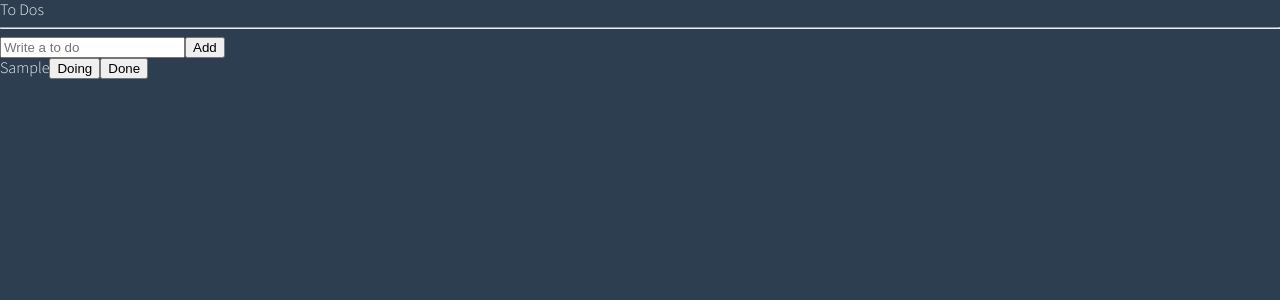
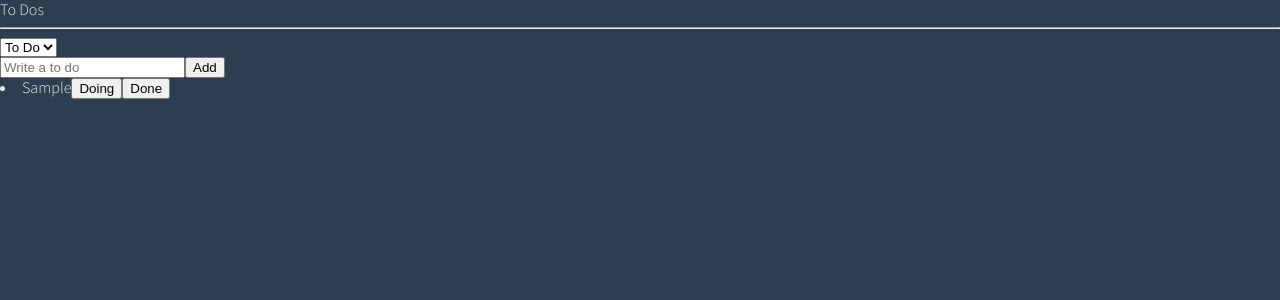
Before and after one commit to kkb4363/React-Netflix, a React (Create React App) app: page / in a window 1280 px wide. Both pictures are taken after typing "Sample" into the empty fields and a click on the button "Add". Shown: the top 300 px of the page. Built offline with nearby package versions, Linux system fonts and the light colour scheme.

Commit message:
#5.15~#5.18

```diff
--- a/src/components/CreateToDo.tsx
+++ b/src/components/CreateToDo.tsx
@@ -1,18 +1,19 @@
 import {useForm} from 'react-hook-form';
-import { useSetRecoilState } from 'recoil';
-import { toDoState } from './atoms';
+import { useRecoilValue, useSetRecoilState } from 'recoil';
+import { categoryState, toDoState } from './atoms';
 
 interface IForm{
     toDo:string;
 }
 
 function CreateToDo(){
-    const setToDos = useSetRecoilState(toDoState)
+    const setToDos = useSetRecoilState(toDoState);
+    const category = useRecoilValue(categoryState);
     const {register , handleSubmit, setValue} = useForm<IForm>();
     const handleValid = ({toDo}:IForm) => {
-        setToDos(prev => [{text:toDo , id:Date.now(), category:"TO_DO"}, ...prev])
+        setToDos(prev => [{text:toDo , id:Date.now(), category}, ...prev])
         setValue('toDo',"");
-     }
+}
     return (
         <form onSubmit={handleSubmit(handleValid)} >
         <input {...register('toDo',
@@ -20,7 +21,7 @@
             required:'please write a To Do',
         })} placeholder="Write a to do"/>
         <button>Add</button>
-      </form>
+    </form>
     )
 }
 
--- a/src/components/ToDo.tsx
+++ b/src/components/ToDo.tsx
@@ -1,6 +1,6 @@
 import React from "react";
 import { useSetRecoilState } from "recoil";
-import { IToDo, toDoState } from "./atoms";
+import { Categories, IToDo, toDoState } from "./atoms";
 
 function ToDo({text, category,id}:IToDo){
     const setToDos = useSetRecoilState(toDoState);
@@ -10,19 +10,19 @@
         } = event;
         setToDos(oldToDos => {
             const targetIndex = oldToDos.findIndex(toDo => toDo.id === id )
-            const oldToDo = oldToDos[targetIndex];
-            const newToDo = {text, id, category:name};
-            console.log(oldToDo,newToDo);
-            return oldToDos;
+            const newToDo = {text, id, category:name as any};
+            return [...oldToDos.slice(0,targetIndex),
+                    newToDo,
+                    ...oldToDos.slice(targetIndex+1)];
         })
     }
 
     return (
         <li>
             <span>{text}</span>
-            {category !== 'DOING' && <button name="DOING" onClick={onClick}>Doing</button>}
-            {category !== 'TO_DO' &&<button name="TO_DO" onClick={onClick}>To Do</button>}
-            {category !== 'DONE' &&<button name="DONE" onClick={onClick}>Done</button> }
+            {category !== Categories.DOING && <button name={Categories.DOING} onClick={onClick}>Doing</button>}
+            {category !== Categories.TO_DO &&<button name={Categories.TO_DO} onClick={onClick}>To Do</button>}
+            {category !== Categories.DONE &&<button name={Categories.DONE} onClick={onClick}>Done</button> }
         </li>
     )
 }
--- a/src/components/ToDoList.tsx
+++ b/src/components/ToDoList.tsx
@@ -1,22 +1,28 @@
-import { useRecoilValue } from "recoil";
-import { toDoState } from "./atoms";
+import React from "react";
+import { useRecoilState, useRecoilValue } from "recoil";
+import { Categories, categoryState, toDoSelector, toDoState } from "./atoms";
 import CreateToDo from "./CreateToDo";
 import ToDo from "./ToDo";
 
 
 function ToDoList(){
-
-  const ToDos = useRecoilValue(toDoState);
-
+const toDos = useRecoilValue(toDoSelector);
+const [category, setCategory] = useRecoilState(categoryState);
+const onInput = (event:React.FormEvent<HTMLSelectElement>) => {
+setCategory(event.currentTarget.value as any);
+}
     return (
     <div>
       <h1>To Dos</h1>
       <hr/>
+      <select value={category} onInput={onInput}>
+        <option value={Categories.TO_DO}>To Do</option>
+        <option value={Categories.DOING}>Doing</option>
+        <option value={Categories.DONE}>Done</option>
+      </select>
       <CreateToDo/>
-
-      <ul>
-        {ToDos.map(toDo => <ToDo key = {toDo.id} {...toDo}/>)}
-      </ul>
+      {toDos?.map(toDo=>
+      <ToDo key={toDo.id}{...toDo}/>) }
     </div>
   );
 }
--- a/src/components/atoms.tsx
+++ b/src/components/atoms.tsx
@@ -1,13 +1,33 @@
-import {atom} from 'recoil';
+import {atom, selector} from 'recoil';
+
+export enum Categories {
+  "TO_DO" = "TO_DO",
+  'DOING' = 'DOING',
+  'DONE' = 'DONE',
+}
 
 export interface IToDo{
     text:string;
     id:number;
-    category:"TO_DO"|"DOING"|"DONE";
+    category:Categories;
 
   }
+
+export const categoryState = atom<Categories>({
+  key:'category',
+  default:Categories.TO_DO,
+})
 
 export const toDoState = atom<IToDo[]>({
     key:'toDo',
     default:[],
 })
+
+export const toDoSelector = selector({
+  key: 'toDoSelector',
+  get: ({get})=>{
+    const toDos = get(toDoState);
+    const category = get(categoryState);
+    return toDos.filter((toDo)=>toDo.category === category);
+  },
+})
```
